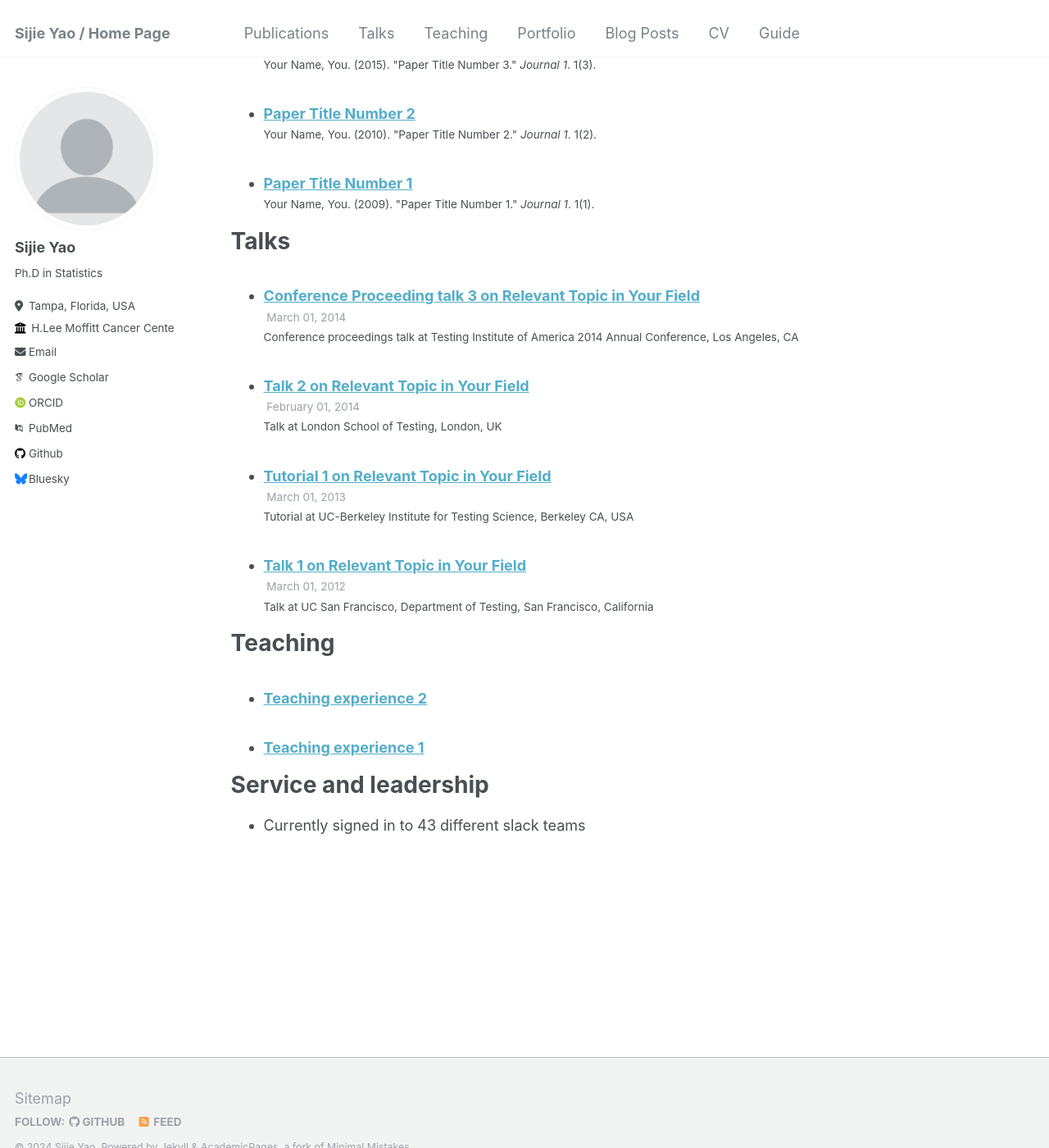
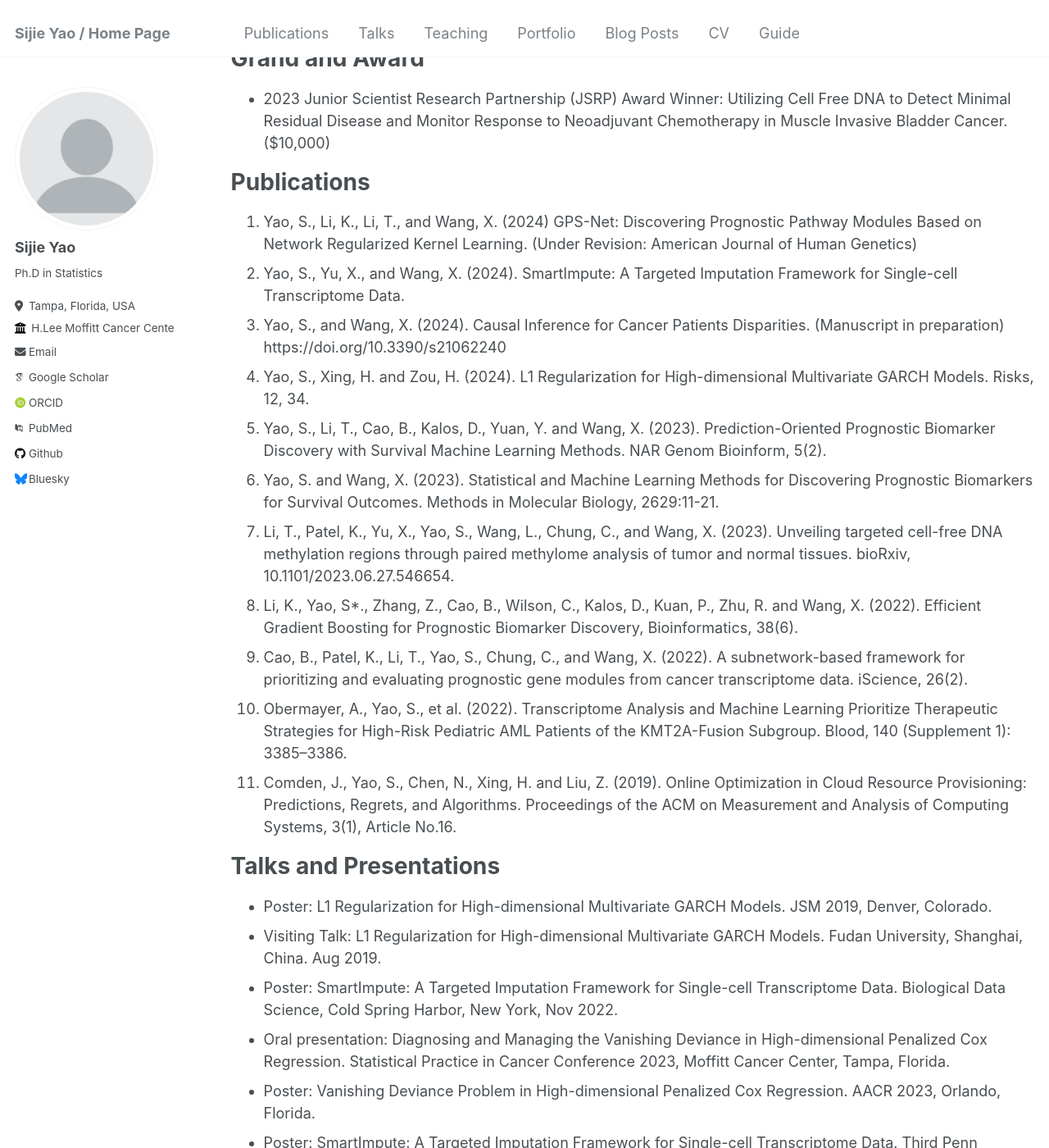
Before and after one commit to topycyao/SY, a Jekyll site: the page built from _pages/cv.md, in a window 1280 px wide and 1400 px high, scrolled down 1202 px. Shown: the whole window at 82% size. Built offline with Jekyll 4.4.1, drawn with Linux system fonts in a browser that asks for light colours; some web fonts are replaced; some of the changed text lies outside the part shown.

Commit message:
Update cv.md

```diff
--- a/_pages/cv.md
+++ b/_pages/cv.md
@@ -9,56 +9,74 @@ redirect_from:
 
 {% include base_path %}
 
-Education
+Education and Training
 ======
-* Ph.D in Version Control Theory, GitHub University, 2018 (expected)
-* M.S. in Jekyll, GitHub University, 2014
-* B.S. in GitHub, GitHub University, 2012
+- Postdoc Biostat    | H.Lee Moffitt Cancer Center (_Present_)
+- Ph.D.,  Statistics | Stony Brook University (_May 2020_)
+- M.S.,   Statistics | Stony Brook University (_June 2016_)
+- B.S.,   Statistics | Nanjing University (_June 2014_)
+
+References
+======
+* Xuefeng Wang (postdoc advisor): xuefeng.wang@moffitt.org
+* Haipeng Xing (Ph.D advisor): haipeng.xing@stonybrook.edu
+* Wei Zhu (Ph.D programe chiar and co-advisor): wei.zhu@stonybrook.edu
 
 Work experience
 ======
-* Spring 2024: Academic Pages Collaborator
-  * Github University
-  * Duties includes: Updates and improvements to template
-  * Supervisor: The Users
+**Postdoctoral Fellow @ H.Lee Moffitt Cancer Center (_Oct 2020 - Present_)**
+- Develop machine learning framework in cancer survival data
+- Develop deep learning models for single-cell data
+- Integrate GPT model for targeted marker gene panel
+- Develop causal inference for caner patients' disparities
 
-* Fall 2015: Research Assistant
-  * Github University
-  * Duties included: Merging pull requests
-  * Supervisor: Professor Hub
+**Graduate Assistant @ Stony Brook University (_July 2018 - December 2018_)**
+- Apply time series model and machine learning model in cloud computing
 
-* Summer 2015: Research Assistant
-  * Github University
-  * Duties included: Tagging issues
-  * Supervisor: Professor Git
+**Research Assistant @ Stony Brook University (_May 2018 - Augest 2018_)**
+- Develop machine learning framework in high-diemnsional multivariate GARCH model
+- Assist in Time serires courses AMS 316 and AMS 516
 
-Skills
+Programming
 ======
-* Skill 1
-* Skill 2
-  * Sub-skill 2.1
-  * Sub-skill 2.2
-  * Sub-skill 2.3
-* Skill 3
+* Python
+* C++
+* R
+* MATLAB
+
+Grand and Award
+=====
+- 2023 Junior Scientist Research Partnership (JSRP) Award Winner:  Utilizing Cell Free DNA to Detect Minimal Residual Disease and Monitor Response to Neoadjuvant Chemotherapy in Muscle Invasive Bladder Cancer. ($10,000)
 
 Publications
 ======
-  <ul>{% for post in site.publications reversed %}
-    {% include archive-single-cv.html %}
-  {% endfor %}</ul>
+1. Yao, S., Li, K., Li, T., and Wang, X. (2024) GPS-Net: Discovering Prognostic Pathway Modules Based on Network Regularized Kernel Learning. (Under Revision: American Journal of Human Genetics)
+2. Yao, S., Yu, X., and Wang, X. (2024). SmartImpute: A Targeted Imputation Framework for Single-cell Transcriptome Data.
+3. Yao, S., and Wang, X. (2024). Causal Inference for Cancer Patients Disparities. (Manuscript in preparation)
+https://doi.org/10.3390/s21062240
+4. Yao, S., Xing, H. and Zou, H. (2024). L1 Regularization for High-dimensional Multivariate GARCH Models. Risks, 12, 34.
+5. Yao, S., Li, T., Cao, B., Kalos, D., Yuan, Y. and Wang, X. (2023). Prediction-Oriented Prognostic Biomarker Discovery with Survival Machine Learning Methods. NAR Genom Bioinform, 5(2).
+6. Yao, S. and Wang, X. (2023). Statistical and Machine Learning Methods for Discovering Prognostic Biomarkers for Survival Outcomes. Methods in Molecular Biology, 2629:11-21.
+7. Li, T., Patel, K., Yu, X., Yao, S., Wang, L., Chung, C., and Wang, X. (2023). Unveiling targeted cell-free DNA methylation regions through paired methylome analysis of tumor and normal tissues. bioRxiv, 10.1101/2023.06.27.546654.
+8. Li, K., Yao, S*., Zhang, Z., Cao, B., Wilson, C., Kalos, D., Kuan, P., Zhu, R. and Wang, X. (2022). Efficient Gradient Boosting for Prognostic Biomarker Discovery, Bioinformatics, 38(6).
+9. Cao, B., Patel, K., Li, T., Yao, S., Chung, C., and Wang, X. (2022). A subnetwork-based framework for prioritizing and evaluating prognostic gene modules from cancer transcriptome data. iScience, 26(2).
+10. Obermayer, A., Yao, S., et al. (2022). Transcriptome Analysis and Machine Learning Prioritize Therapeutic Strategies for High-Risk Pediatric AML Patients of the KMT2A-Fusion Subgroup. Blood, 140 (Supplement 1): 3385–3386.
+11. Comden, J., Yao, S., Chen, N., Xing, H. and Liu, Z. (2019). Online Optimization in Cloud Resource Provisioning: Predictions, Regrets, and Algorithms. Proceedings of the ACM on Measurement and Analysis of Computing Systems, 3(1), Article No.16.
 
-Talks
+Talks and Presentations
 ======
-  <ul>{% for post in site.talks reversed %}
-    {% include archive-single-talk-cv.html  %}
-  {% endfor %}</ul>
+ - Poster: L1 Regularization for High-dimensional Multivariate GARCH Models. JSM 2019, Denver, Colorado.
+- Visiting Talk: L1 Regularization for High-dimensional Multivariate GARCH Models. Fudan University, Shanghai, China. Aug 2019.
+- Poster: SmartImpute: A Targeted Imputation Framework for Single-cell Transcriptome Data. Biological Data Science, Cold Spring Harbor, New York, Nov 2022.
+- Oral presentation: Diagnosing and Managing the Vanishing Deviance in High-dimensional Penalized Cox Regression. Statistical Practice in Cancer Conference 2023, Moffitt Cancer Center, Tampa, Florida.
+- Poster: Vanishing Deviance Problem in High-dimensional Penalized Cox Regression. AACR 2023, Orlando, Florida.
+- Poster: SmartImpute: A Targeted Imputation Framework for Single-cell Transcriptome Data. Third Penn Conference on Big Data in Biomedical and Population Health Sciences, Philadelphia, PA, Sep 2023.
+- Poster: SmartImpute: A Targeted Imputation Framework for Single-cell Transcriptome Data. BioEngineering at Moffitt (BAM) Cancer Summit, Tampa, Florida, Feb 2024.
+- Invited Talk: SmartImpute: A Targeted Imputation Framework for Single-cell Transcriptome Data. (First author project) Presenter: Xuefeng Wang. STATGEN 2024, Pittsburgh, PA, May 20
 
-Teaching
+Professional Service
 ======
-  <ul>{% for post in site.teaching reversed %}
-    {% include archive-single-cv.html %}
-  {% endfor %}</ul>
-
-Service and leadership
-======
-* Currently signed in to 43 different slack teams
+* Journal manuscript review
+   * Methodology and Computing in Applied Probability, 05/2020, 12/2019
+   * Journal of Statistical Planning and Inference, 08/2019, 12/2019
+   * Nucleic Acids Research, 02/2024
```
